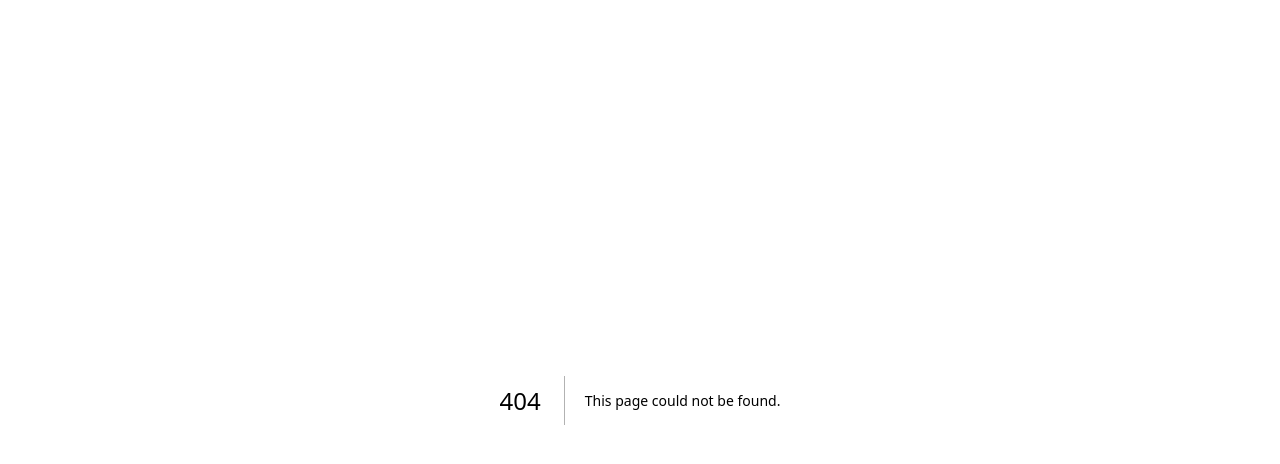
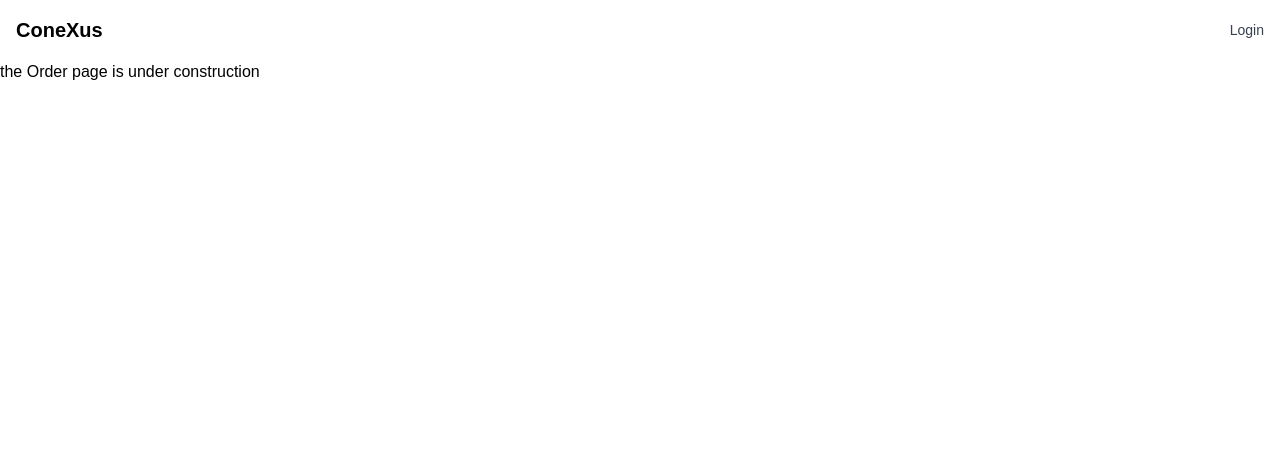
Before and after one commit to RoddrigoBenitez/Conexus, a Next.js app in the folder frontend/my-app/: page /board/orders in a window 1280 px wide. Before the commit this address had no page. Shown: the top 464 px of the page. Built offline with nearby package versions, Linux system fonts and the light colour scheme; no server answers.

Commit message:
OrderPage en construccion

```diff
--- /dev/null
+++ b/frontend/my-app/src/app/(site)/board/orders/ordersSummary/index.tsx
@@ -0,0 +1,7 @@
+'use client'
+
+export default function OrdersBoard(){
+    return(
+            <h2>the Order page is under construction</h2>
+    )
+}
--- /dev/null
+++ b/frontend/my-app/src/app/(site)/board/orders/page.tsx
@@ -0,0 +1,12 @@
+'use client'
+
+import OrdersBoard from "./ordersSummary"
+
+
+export default function PageOrder(){
+    return(
+        <div>
+            <OrdersBoard />
+        </div>
+    )
+}
--- a/frontend/my-app/src/app/(site)/board/product/ProductPage.tsx
+++ b/frontend/my-app/src/app/(site)/board/product/ProductPage.tsx
@@ -45,7 +45,7 @@ export default function PageProduct(){
                 <h6 className="font-bold tracking-tight text-gray-900 dark:text-white ">
                     {product.description}
                 </h6>
-                <span className="flex justify-between">
+                <span className="flex justify-end items-center">
                     <p className="dark:text-white">Total:</p>
                     <p className="dark:text-white font-bold">{product.price}</p>
                 </span>
```
